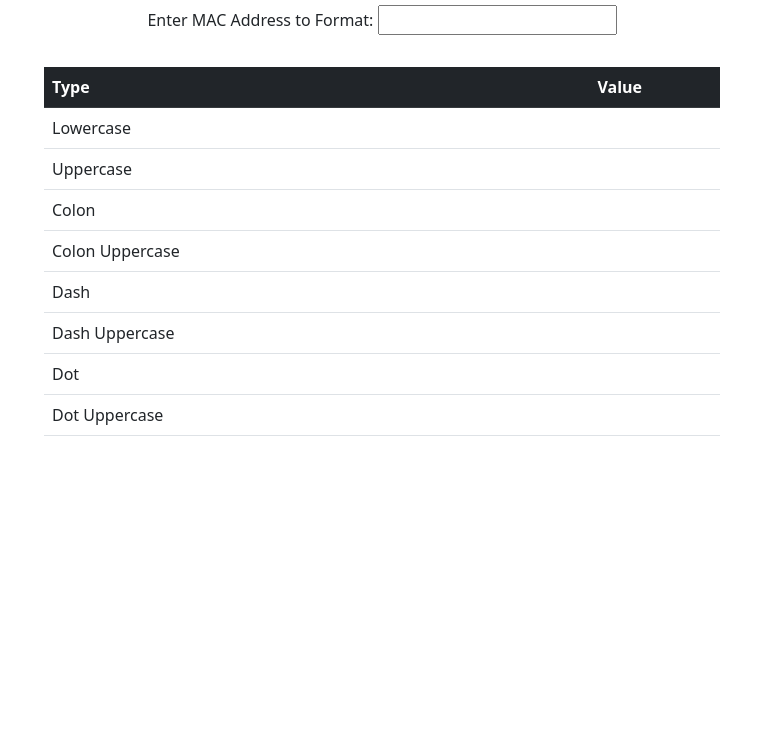
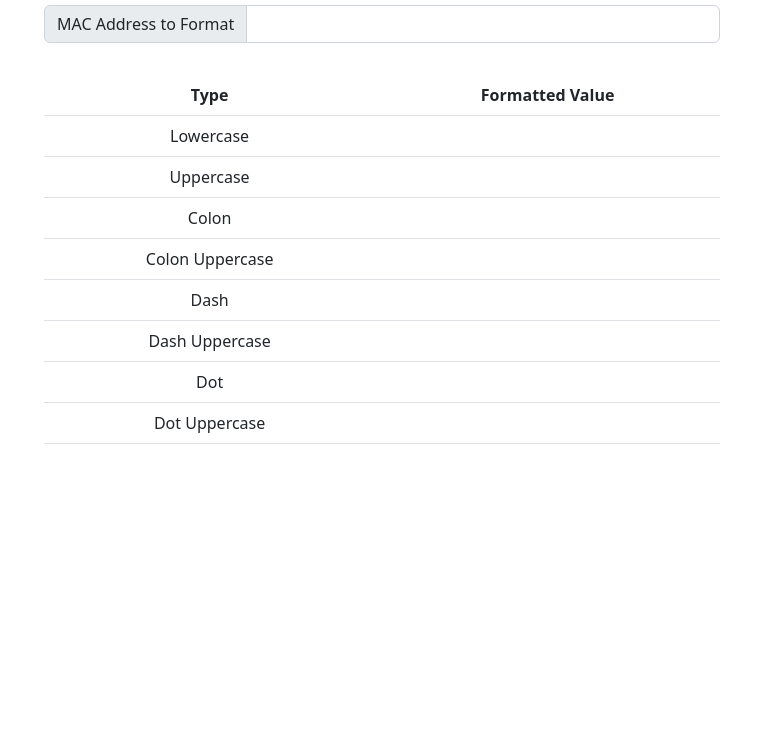
Before and after one commit to bellicose100xp/MacAddressFormatter, a website: page index.html in a window 1280 px wide. Shown: the part 67-800 px from the top of the page, without its empty margins (258-1021 px from the left). Drawn offline with Linux system fonts and the light colour scheme.

Commit message:
Updated site look

```diff
--- a/index.html
+++ b/index.html
@@ -11,18 +11,28 @@
 
 <body>
     <div id="main-container" class="container" style="max-width: 700px;">
-        <h1 style="text-align: center;">MAC Address Formatter</h1>
-        <form id="mac-form">
-            <label for="macAddr">Enter MAC Address to Format: </label>
-            <input type="text" id="macAddr" name="macAddr" />
+        <!-- <nav class="navbar navbar-light" style="background-color: #e3f2fd;">
+            <div class="container-fluid">
+              <span class="navbar-brand mb-0 h1">MAC Address Formatter</span>
+            </div>
+          </nav> -->
+
+        <div class="row" style="background-color: #e3f2fd;">
+            <h1 style="text-align: center;">MAC Address Formatter</h1>
+        </div>
+
+
+
+        <form id="mac-form" class="input-group" >
+            <span class="input-group-text">MAC Address to Format </span>
+            <input class="form-control" type="text" id="macAddr" name="macAddr" />
         </form>
-        <!-- <img src="/static/images/peccy.png" /> -->
 
         <table id="mac-table" class="table table-hover">
-            <thead class="table-dark">
+            <thead>
                 <tr>
                     <th>Type</th>
-                    <th>Value</th>
+                    <th>Formatted Value</th>
                 </tr>
             </thead>
             <tbody>
--- a/static/css/main.css
+++ b/static/css/main.css
@@ -1,9 +1,9 @@
-#mac-table tr th:nth-child(2) {
+#mac-table {
     text-align: center;
 }
 
 #mac-table tr td:nth-child(2) {
-    text-align: center;
+    font-family: Consolas, monaco, monospace;
 }
 
 #mac-form {
```
